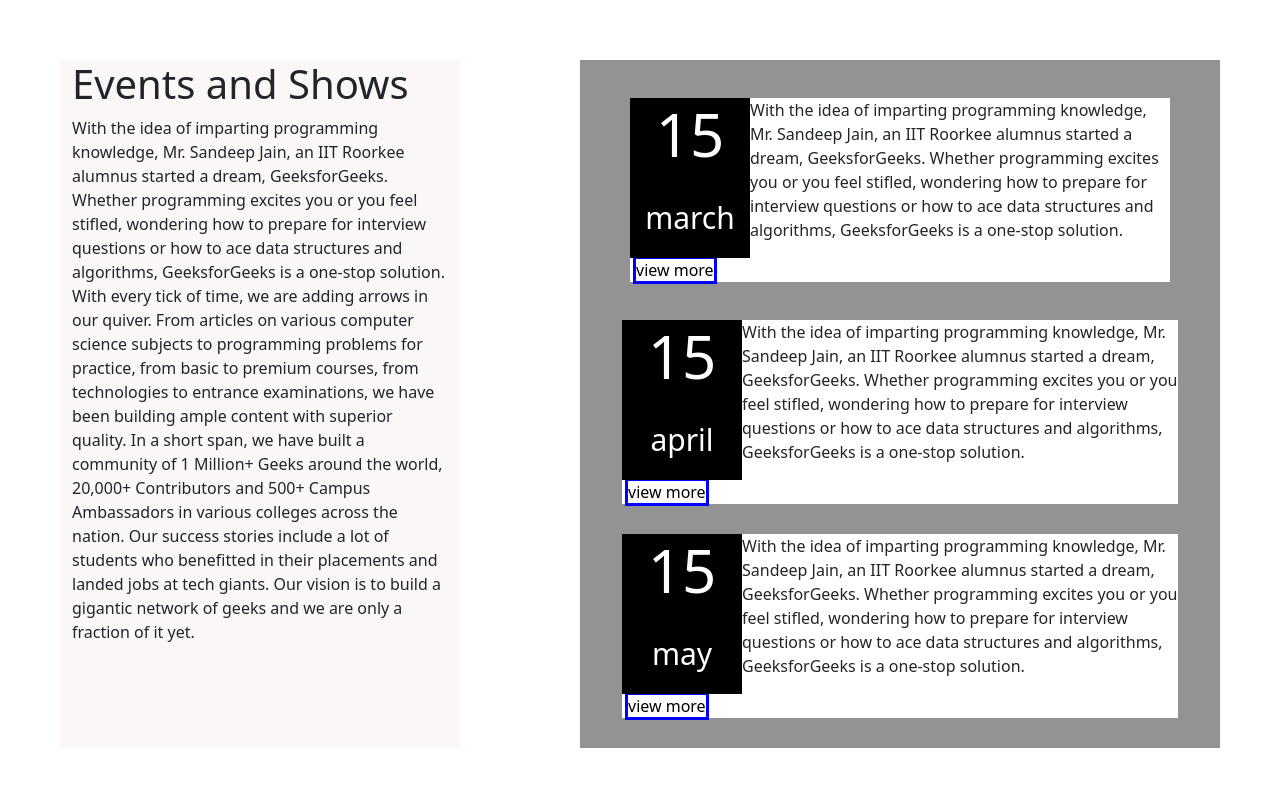
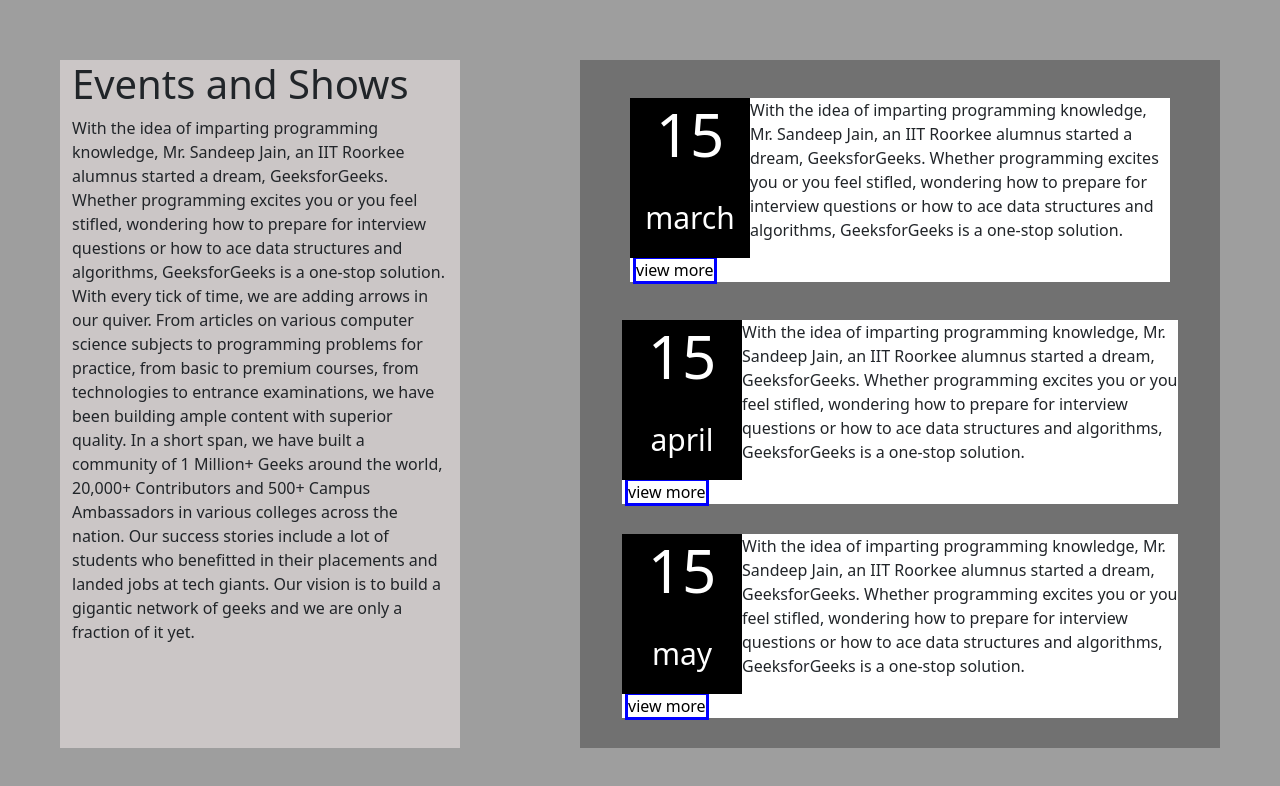
Before and after one commit to Vignesh1505-tech/eventpage, a plain HTML site: page index.html in a window 1280 px wide. Drawn offline with nearby package versions, Linux system fonts and the light colour scheme; the site is published under a folder, as on GitHub Pages, so addresses that start at the root find nothing.

Commit message:
Update style.css

```diff
--- a/style.css
+++ b/style.css
@@ -1,5 +1,5 @@
 body{
-    background: url('/images/bg.png') no-repeat center/cover;
+    background: url('images/bg.png') no-repeat center/cover;
     position: relative;
     margin:0;
     padding:0;
```
